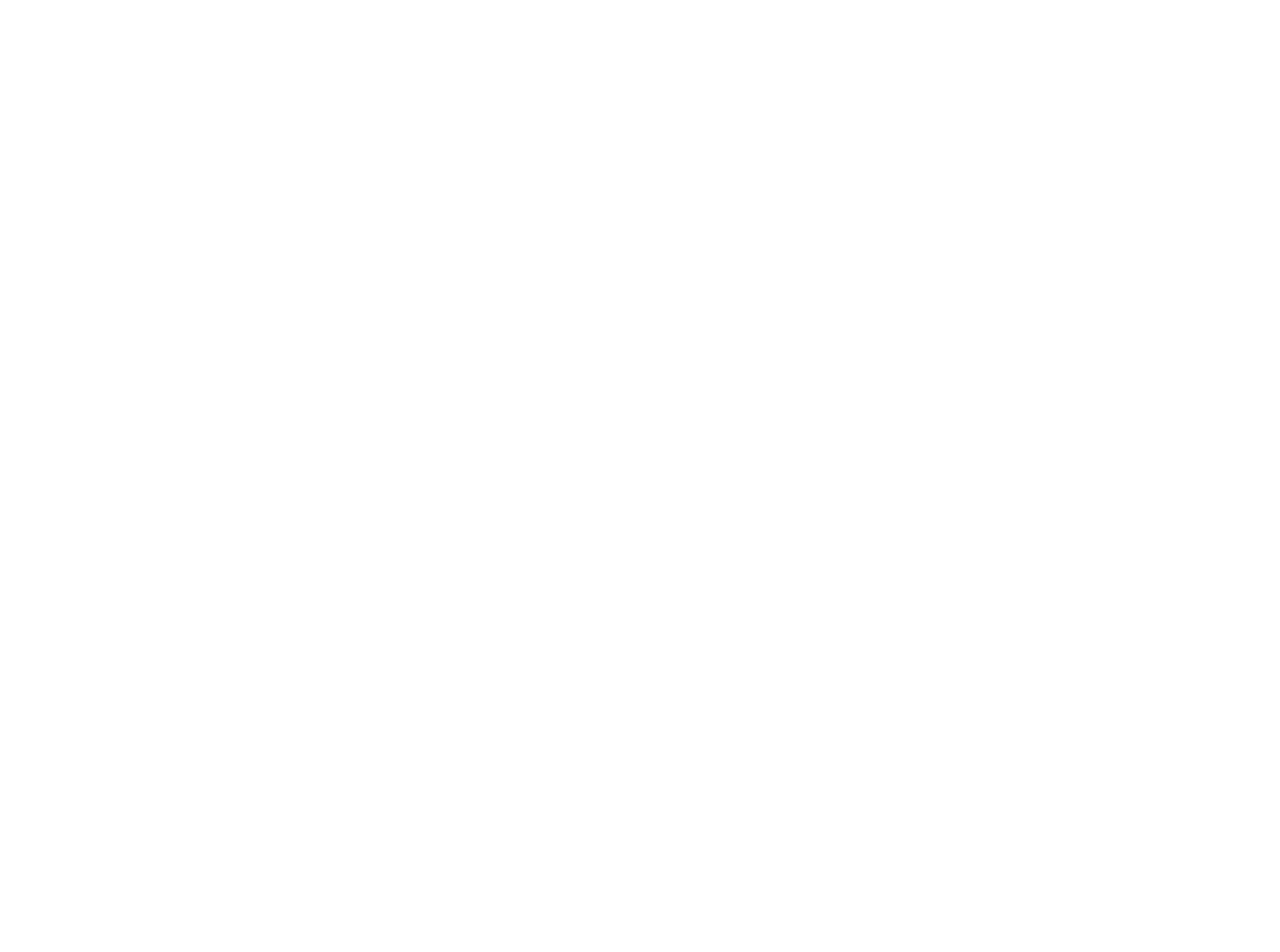
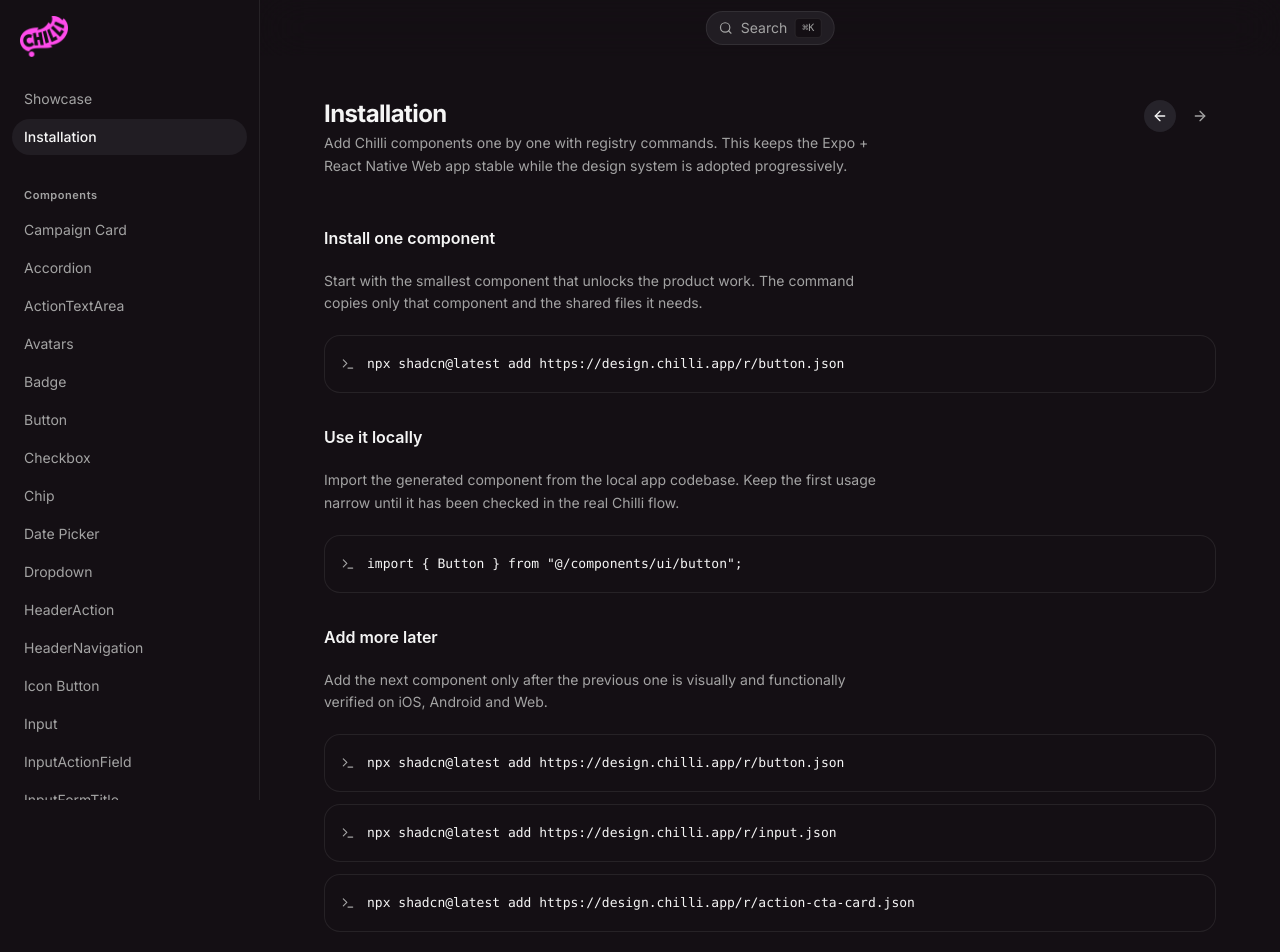
Before and after one commit to lucassimula-hash/baby-chilli, a Next.js app: page /docs/installation in a window 1280 px wide. Before the commit this address had no page. Shown: the top 952 px of the page. Before the commit the page ends 800 px from the top, so only its background shows below. Built offline with nearby package versions, Linux system fonts and the light colour scheme.

Commit message:
Add installation docs in dark mode

```diff
--- a/app/docs/colors/page.tsx
+++ b/app/docs/colors/page.tsx
@@ -5,7 +5,7 @@
 import { AnimatedTitle } from "@/components/ui/animated-title";
 
 /* ------------------------------------------------------------------ */
-/*  Token data — mirrors the Figma "theme" collection (Light / Dark)  */
+/*  Token data — mirrors the Figma dark theme collection  */
 /* ------------------------------------------------------------------ */
 
 interface ColorToken {
@@ -415,9 +415,8 @@
           Colors
         </AnimatedTitle>
         <p className="mt-2 max-w-2xl text-[14px] leading-relaxed text-[var(--text-base-secondary)]">
-          The Chilli design system uses semantic color tokens mapped to CSS custom properties.
-          Each token adapts automatically between light and dark themes. Click any swatch to
-          copy its CSS variable.
+          The Chilli design system uses dark semantic color tokens mapped to CSS custom properties.
+          Click any swatch to copy its CSS variable.
         </p>
       </header>
 
--- /dev/null
+++ b/app/docs/installation/page.tsx
@@ -0,0 +1,92 @@
+import type { ReactNode } from "react";
+import { InstallBlock } from "@/components/docs/install-block";
+import { PageHeader } from "@/components/docs/page-header";
+
+const registryBaseUrl = "https://design.chilli.app/r";
+
+const components = [
+  { name: "Button", slug: "button" },
+  { name: "Input", slug: "input" },
+  { name: "Action CTA Card", slug: "action-cta-card" },
+];
+
+function Section({
+  title,
+  children,
+  className = "mb-8",
+}: {
+  title: string;
+  children: ReactNode;
+  className?: string;
+}) {
+  return (
+    <section className={`scroll-mt-24 ${className}`}>
+      <h3 className="mb-5 text-[16px] leading-[24px] font-semibold font-[family-name:var(--font-family-primary)] text-[var(--text-base-primary)]">
+        {title}
+      </h3>
+      {children}
+    </section>
+  );
+}
+
+function Paragraph({ children }: { children: ReactNode }) {
+  return (
+    <p className="mb-5 max-w-[570px] text-[14px] leading-relaxed text-[var(--text-base-secondary)]">
+      {children}
+    </p>
+  );
+}
+
+export default function InstallationPage() {
+  return (
+    <div className="min-w-0 flex-1">
+      <PageHeader currentSlug="installation" title="Installation" />
+      <p className="mb-12 max-w-[570px] text-[14px] leading-relaxed text-[var(--text-base-secondary)]">
+        Add Chilli components one by one with registry commands. This keeps the
+        Expo + React Native Web app stable while the design system is adopted
+        progressively.
+      </p>
+
+      <Section title="Install one component">
+        <Paragraph>
+          Start with the smallest component that unlocks the product work. The
+          command copies only that component and the shared files it needs.
+        </Paragraph>
+        <InstallBlock
+          command={`npx shadcn@latest add ${registryBaseUrl}/button.json`}
+        />
+      </Section>
+
+      <Section title="Use it locally">
+        <Paragraph>
+          Import the generated component from the local app codebase. Keep the
+          first usage narrow until it has been checked in the real Chilli flow.
+        </Paragraph>
+        <InstallBlock command={'import { Button } from "@/components/ui/button";'} />
+      </Section>
+
+      <Section title="Add more later">
+        <Paragraph>
+          Add the next component only after the previous one is visually and
+          functionally verified on iOS, Android and Web.
+        </Paragraph>
+        <div className="grid gap-3">
+          {components.map((component) => (
+            <InstallBlock
+              key={component.slug}
+              command={`npx shadcn@latest add ${registryBaseUrl}/${component.slug}.json`}
+            />
+          ))}
+        </div>
+      </Section>
+
+      <Section title="Registry status" className="mt-16 mb-10">
+        <Paragraph>
+          These commands document the target installation flow for the Chilli
+          registry. The registry URL must be hosted before another project can
+          install components from it.
+        </Paragraph>
+      </Section>
+    </div>
+  );
+}
--- a/app/docs/logos/page.tsx
+++ b/app/docs/logos/page.tsx
@@ -163,7 +163,7 @@
               </div>
               <div className="px-4 py-3 border-t border-[var(--borders-default)]">
                 <p className="text-sm font-medium text-[var(--text-base-primary)]">Black</p>
-                <p className="text-xs text-[var(--text-base-secondary)]">Light surfaces. #140F14.</p>
+                <p className="text-xs text-[var(--text-base-secondary)]">Bright surfaces. #140F14.</p>
               </div>
             </div>
 
--- a/app/layout.tsx
+++ b/app/layout.tsx
@@ -14,7 +14,7 @@
   children: React.ReactNode;
 }) {
   return (
-    <html lang="en" suppressHydrationWarning>
+    <html lang="en" className="dark" suppressHydrationWarning>
       <body className="font-sans antialiased bg-[var(--backgrounds-base)] text-[var(--text-base-primary)]">
         <ThemeProvider>
           {children}
--- a/components/docs/install-block.tsx
+++ b/components/docs/install-block.tsx
@@ -29,7 +29,7 @@
         <button
           onClick={handleCopy}
           className={cn(
-            "ml-3 flex shrink-0 items-center gap-1.5 rounded-md border border-[var(--borders-default)] bg-[var(--backgrounds-base)] px-2 py-1 text-[var(--text-base-secondary)] transition-all hover:text-[var(--text-base-primary)]",
+            "ml-3 flex min-h-8 shrink-0 items-center gap-1.5 rounded-md border border-[var(--borders-default)] bg-[var(--backgrounds-base)] px-2.5 py-1 text-[var(--text-base-secondary)] transition-[opacity,color,background-color,border-color] duration-150 hover:text-[var(--text-base-primary)]",
             copied
               ? "opacity-100 text-[var(--text-base-primary)]"
               : "opacity-0 group-hover:opacity-100"
--- a/components/docs/page-header.tsx
+++ b/components/docs/page-header.tsx
@@ -10,6 +10,7 @@
 
 const navItems = [
   { slug: "showcase" },
+  { slug: "installation" },
   ...components.map((component) => ({ slug: component.slug })),
   { slug: "colors" },
   { slug: "typography" },
--- a/components/layout/sidebar.tsx
+++ b/components/layout/sidebar.tsx
@@ -17,7 +17,10 @@
   { name: "Logos", slug: "logos" },
 ];
 
-const showcase = [{ name: "Showcase", slug: "showcase" }];
+const showcase = [
+  { name: "Showcase", slug: "showcase" },
+  { name: "Installation", slug: "installation" },
+];
 
 interface SidebarProps {
   open: boolean;
--- a/components/layout/theme-provider.tsx
+++ b/components/layout/theme-provider.tsx
@@ -5,5 +5,5 @@
 export function ThemeProvider({
   children
 }) {
-  return <NextThemeProvider attribute="class" defaultTheme="dark" enableSystem disableTransitionOnChange>{children}</NextThemeProvider>;
+  return <NextThemeProvider attribute="class" defaultTheme="dark" forcedTheme="dark" enableSystem={false} disableTransitionOnChange>{children}</NextThemeProvider>;
 }
--- a/components/layout/theme-toggle.tsx
+++ b/components/layout/theme-toggle.tsx
@@ -1,51 +1,15 @@
 "use client";
 
-import { useState, useEffect, useRef } from "react";
-import { useTheme } from "next-themes";
-import { Sun, Moon, Monitor } from "lucide-react";
-import { cn } from "@/lib/utils";
+import { Moon } from "lucide-react";
 
-const themes = [{
-  value: "system",
-  label: "System",
-  icon: Monitor
-}, {
-  value: "light",
-  label: "Light",
-  icon: Sun
-}, {
-  value: "dark",
-  label: "Dark",
-  icon: Moon
-}];
 export function ThemeToggle() {
-  const {
-    theme,
-    setTheme
-  } = useTheme();
-  const [mounted, setMounted] = useState(false);
-  const [open, setOpen] = useState(false);
-  const ref = useRef(null);
-  useEffect(() => setMounted(true), []);
-  useEffect(() => {
-    function handleClick(e) {
-      if (ref.current && !ref.current.contains(e.target)) {
-        setOpen(false);
-      }
-    }
-    document.addEventListener("mousedown", handleClick);
-    return () => document.removeEventListener("mousedown", handleClick);
-  }, []);
-  if (!mounted) {
-    return <div className="h-8 w-8" />;
-  }
-  const ActiveIcon = themes.find(t => t.value === theme)?.icon ?? Monitor;
-  return <div className="relative" ref={ref}>{<button onClick={() => setOpen(!open)} className="flex h-8 w-8 items-center justify-center rounded-md text-text-secondary transition-colors hover:bg-surface hover:text-text-primary" aria-label="Toggle theme">{<ActiveIcon size={16} />}</button>}{open && <div className="absolute right-0 top-full mt-2 z-50 w-36 rounded-lg border border-border bg-surface p-1 shadow-lg">{themes.map(({
-        value,
-        label,
-        icon: Icon
-      }) => <button onClick={() => {
-        setTheme(value);
-        setOpen(false);
-      }} className={cn("flex w-full items-center gap-2 rounded-md px-2.5 py-1.5 text-sm transition-colors", theme === value ? "text-accent" : "text-text-secondary hover:text-text-primary hover:bg-background")}>{<Icon size={14} />}{label}</button>)}</div>}</div>;
+  return (
+    <div
+      className="flex h-8 w-8 items-center justify-center rounded-md text-[var(--text-base-secondary)]"
+      aria-label="Dark mode only"
+      title="Dark mode only"
+    >
+      <Moon size={16} />
+    </div>
+  );
 }
```
